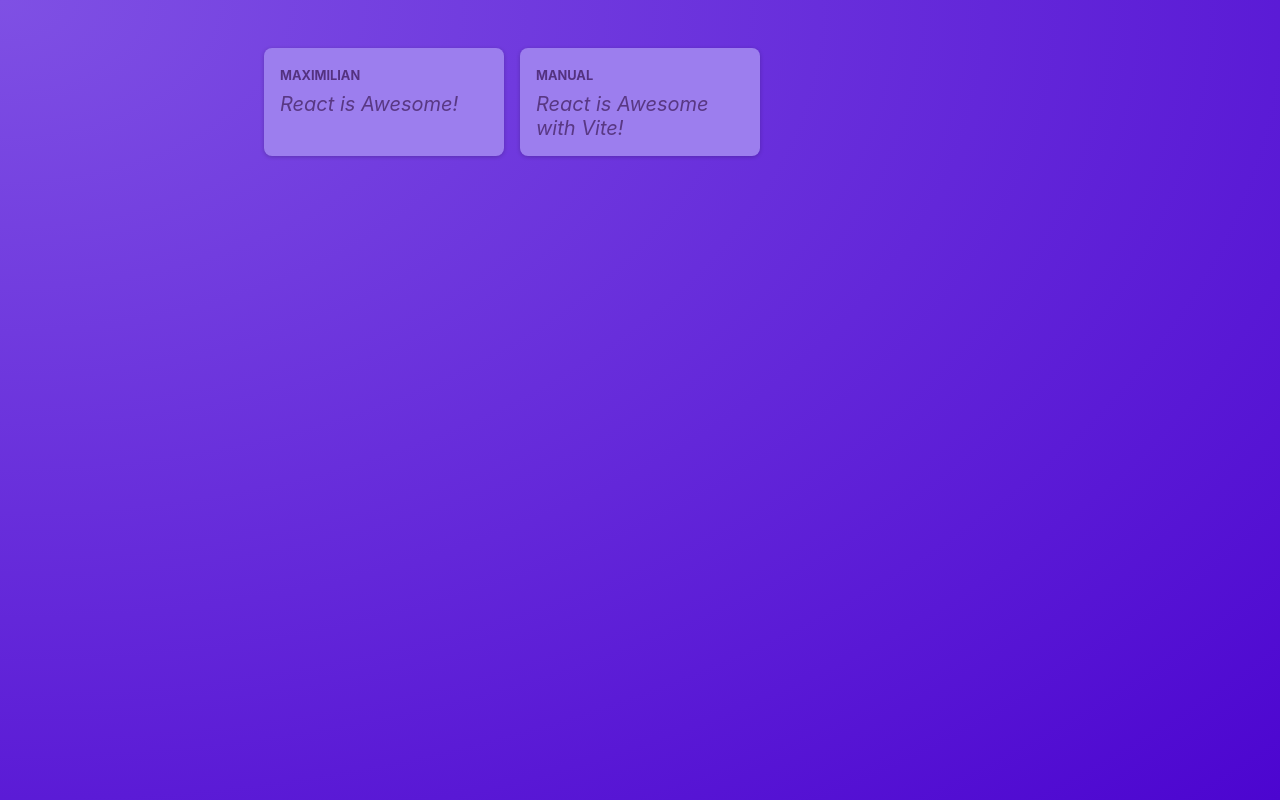
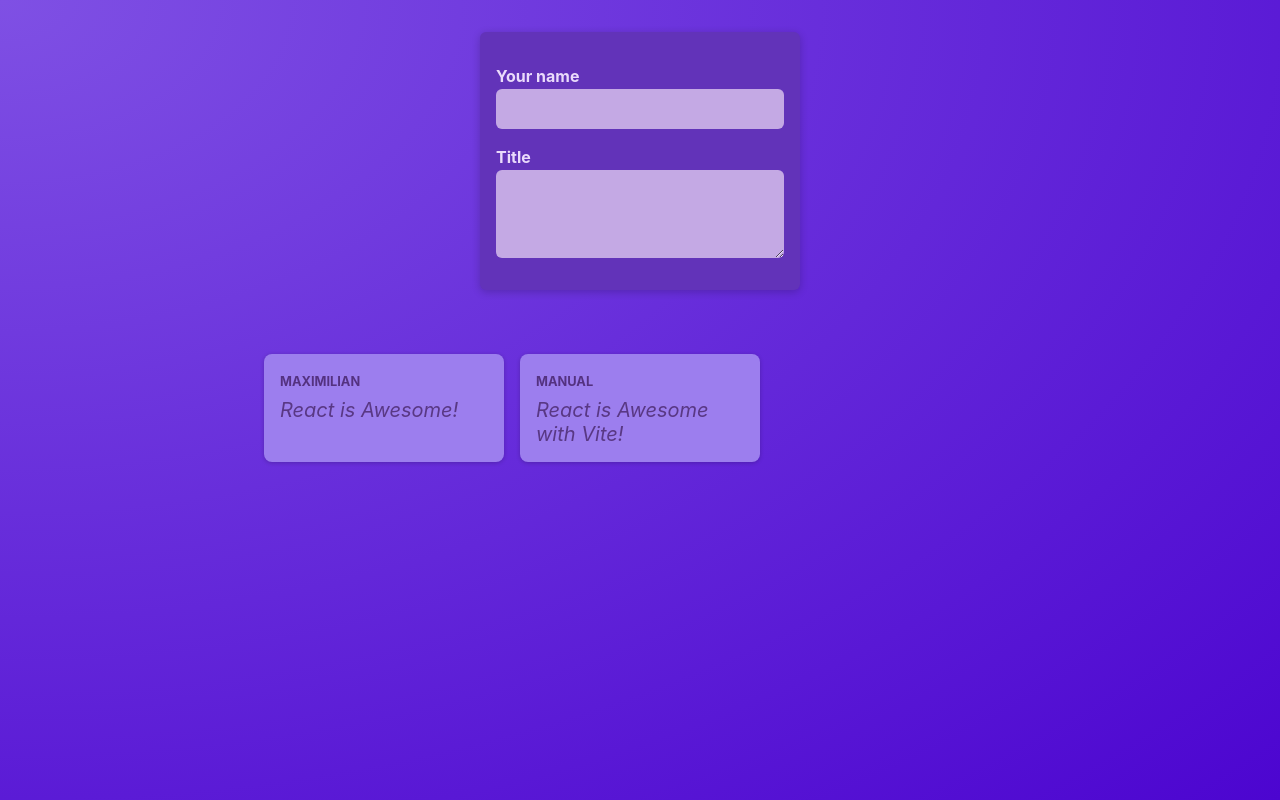
Before and after one commit to sangayt1997/react-vite-app, a React (Vite) app: page / in a window 1280 px wide. Built offline with nearby package versions, Linux system fonts and the light colour scheme.

Commit message:
handling event for input

```diff
--- /dev/null
+++ b/src/components/new-post/new-post.jsx
@@ -0,0 +1,21 @@
+import classes from './new-post.module.css';
+
+function NewPost() {
+    function changeTitleHandler(event) {
+        console.log(event.target.value);
+    }
+    return (
+        <form className={classes.form}>
+            <p>
+                <label htmlFor="name">Your name</label>
+                <input type="text" id="name" required />
+            </p>
+            <p>
+                <label htmlFor="title">Title</label>
+                <textarea id="title" required rows={3} onChange={changeTitleHandler}/>
+            </p>
+        </form>
+    );
+}
+
+export default NewPost;
--- /dev/null
+++ b/src/components/new-post/new-post.module.css
@@ -0,0 +1,55 @@
+.form {
+    background-color: #6233b9;
+    padding: 1rem;
+    width: 20rem;
+    margin: 2rem auto;
+    border-radius: 6px;
+    box-shadow: 0 2px 8px rgba(0, 0, 0, 0.2);
+}
+
+.form label {
+    display: block;
+    margin-bottom: 0.05rem;
+    color: #eadbfb;
+    font-weight: bold;
+}
+
+.form input,
+.form textarea {
+    display: block;
+    width: 100%;
+    font: inherit;
+    padding: 0.5rem;
+    border-radius: 6px;
+    border: none;
+    background-color: #c4a9e4;
+    color: #28262c;
+}
+
+.actions {
+    display: flex;
+    justify-content: flex-end;
+    gap: 0.5rem;
+}
+
+.actions button {
+    cursor: pointer;
+    font: inherit;
+    padding: 0.5rem 1.5rem;
+    border: none;
+    border-radius: 4px;
+    background-color: #34036c;
+    color: #e5d5f7;
+}
+
+.actions button:hover {
+    background-color: #23014a;
+}
+
+.actions button[type='button'] {
+    background-color: transparent;
+}
+
+.actions button[type='button']:hover {
+    color: #d1bee6;
+}
--- a/src/components/posts-list/posts-list.jsx
+++ b/src/components/posts-list/posts-list.jsx
@@ -1,12 +1,16 @@
 import classes from "./posts-list.module.css";
 import Post from "../post/post.jsx";
+import NewPost from "../new-post/new-post.jsx";
 
 function PostsList() {
     return (
-        <ul className={classes.posts}>
-            <Post author="Maximilian" title="React is Awesome!" />
-            <Post author="Manual" title="React is Awesome with Vite!" />
-        </ul>
+        <>
+            <NewPost />
+            <ul className={classes.posts}>
+                <Post author="Maximilian" title="React is Awesome!" />
+                <Post author="Manual" title="React is Awesome with Vite!" />
+            </ul>
+        </>
     )
 }
 
```
